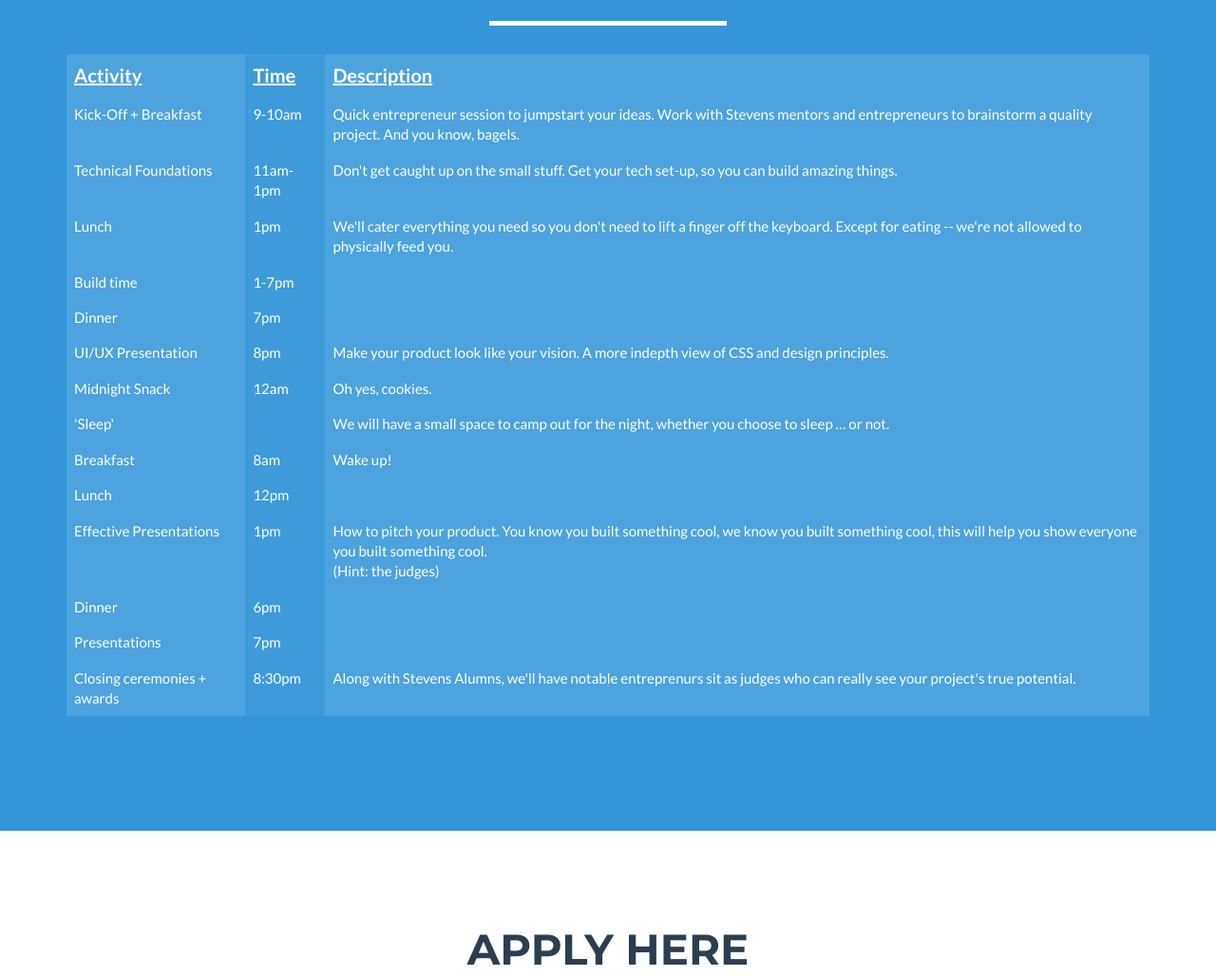
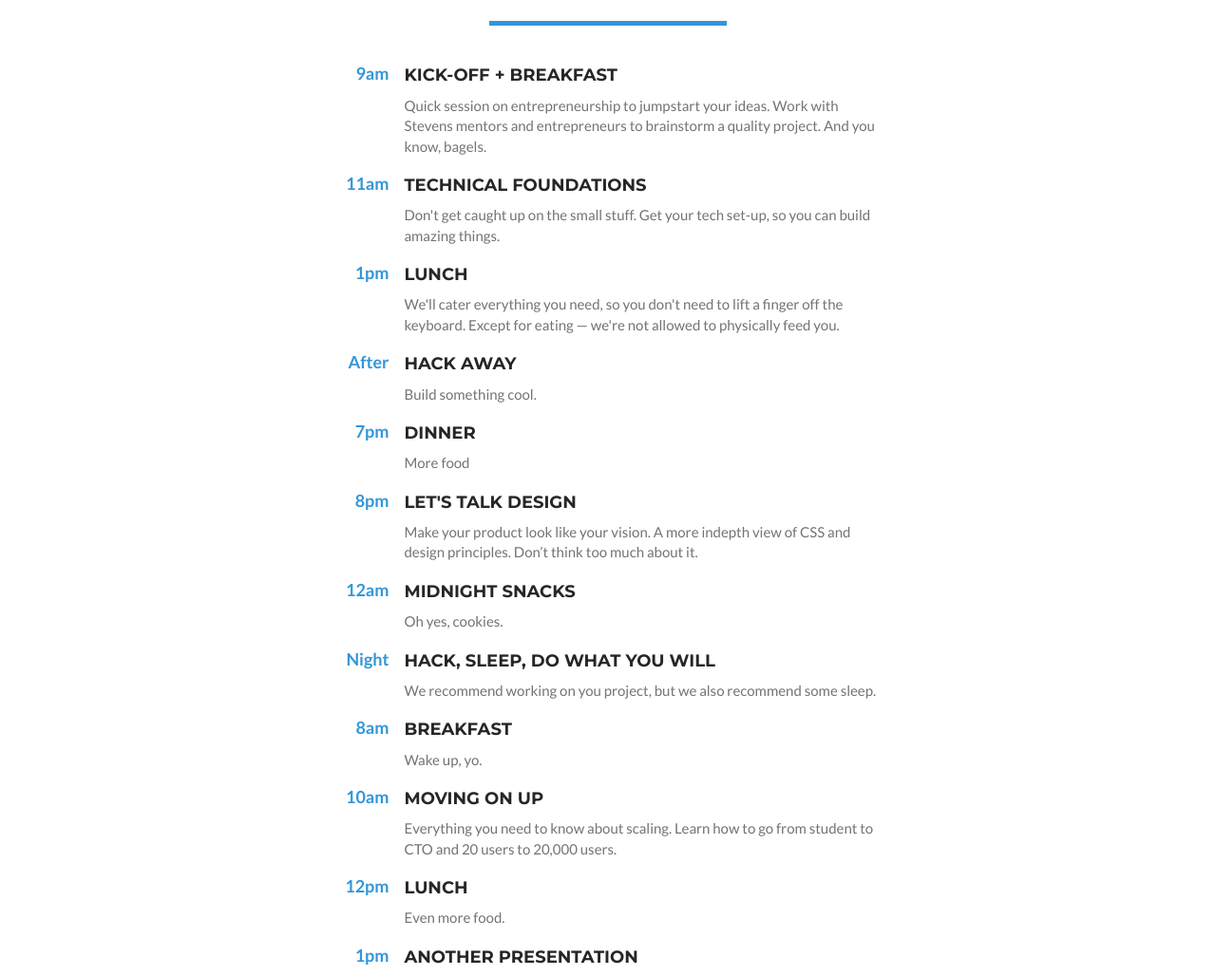
Before and after one commit to venture-hacks/bootstrap-site, a website: page index.html in a window 1280 px wide. Shown: the part 2285-3313 px from the top of the page at 95% size. Drawn offline with nearby package versions, Linux system fonts and the light colour scheme.

Commit message:
made schedule better looking, re-colored apply

```diff
--- a/css/freelancer.css
+++ b/css/freelancer.css
@@ -182,14 +182,7 @@ section.success {
   background: #3396d8;
   color: white;
 }
-section.success a,
-section.success a:hover,
-section.success a:focus,
-section.success a:active,
-section.success a.active {
-  color: #2C3E50;
-  outline: none;
-}
+
 @media (max-width: 767px) {
   section {
     padding: 75px 0;
@@ -807,12 +800,6 @@ footer .footer-below {
   text-align: left;
 }
 
-col:nth-child(odd){
-  background-color: rgba(255,255,255,.12)
-}
-col:nth-child(even){
-  background-color: rgba(255,255,255,.05)
-}
 .table thead{
   font-size: 20px;
     text-decoration: underline;
@@ -870,11 +857,12 @@ background-color: #343432;
 .navbar-default .navbar-brand:hover, .navbar-default .navbar-brand:focus{
   color: #3396d8;
 }
-.apply_btn_blue{
-  border: solid 3px #2c3e50;
+.apply_btn_white{
+  border: solid 3px white;
   padding: 10px 35px;
-  padding-bottom: 15px;
+  padding-bottom: 15px;;
   border-radius: 10px;
+  color: white
 }
 .apply_btn_blue:hover{
   opacity: .8;
@@ -942,3 +930,30 @@ background-color: #343432;
         float:none;
     }
 }
+td{
+  color: #737373;
+}
+td.time{
+  text-align: right;
+  color: #3396d8;
+  font-weight: bold;
+  font-size: 1.2em;
+}
+td h1{
+  font-size: 1.2em;
+  color: #262626;
+  margin-top: 5px;
+}
+#schedule h2{
+  color: #3396d8;
+}
+#schedule{
+  background-color: white;
+}
+#apply{
+  background-color: #3396d8
+}
+
+table{
+  margin: auto;
+}
--- a/index.html
+++ b/index.html
@@ -191,7 +191,7 @@
                         </p>
                         <br>
                         <br>
-                        <a href="community" id="appLink" class="button apply_btn_blue com_btn">
+                        <a href="community" id="appLink" class="button apply_btn_white com_btn">
                         Community Page
                     </a>
                     </div>
@@ -209,88 +209,98 @@
             <div class="row">
                 <div class="col-lg-12 text-center">
                     <h2>Schedule</h2>
-                    <hr class="star-light blue-star">
-                      <table class="table">
+                    <hr class="star-primary">
+                      <table class="table" style="max-width: 600px">
                     <col><col><col>
-    <thead>
-      <tr>
-        <th>Activity</th>
-        <th>Time</th>
-        <th>Description</th>
-      </tr>
-    </thead>
     <tbody>
       <tr>
-        <td>Kick-Off + Breakfast</td>
-          <td>9-10am</td>
-          <td>Quick entrepreneur session to jumpstart your ideas. Work with Stevens mentors and entrepreneurs to brainstorm a quality project. And you know, bagels.</td>
+          <td class="time">9am</td>
+          <td>
+              <h1>Kick-Off + Breakfast</h1>
+             Quick session on entrepreneurship to jumpstart your ideas. Work with Stevens mentors and entrepreneurs to brainstorm a quality project. And you know, bagels.
+</td>
       </tr>
       <tr>
-        <td>Technical Foundations</td>
-        <td>11am-1pm</td>
-        <td> Don't get caught up on the small stuff. Get your tech set-up, so you can build amazing things.</td>
+        <td class="time">11am</td>
+        <td><h1>Technical Foundations</h1>
+        Don't get caught up on the small stuff. Get your tech set-up, so you can build amazing things.
+</td>
       </tr>
       <tr>
-        <td>Lunch</td>
-        <td>1pm</td>
-        <td>We'll cater everything you need so you don't need to lift a finger off the keyboard. Except for eating -- we're not allowed to physically feed you.</td>
+        <td class="time">1pm</td>
+        <td><h1>Lunch</h1>
+            We'll cater everything you need, so you don't need to lift a finger off the keyboard. Except for eating — we're not allowed to physically feed you.
+</td>
       </tr>
       <tr>
-          <td>Build time</td>
-          <td>1-7pm</td>
-          <td></td>
+          <td class="time">After</td>
+          <td>
+          <h1>Hack Away</h1>
+              Build something cool.
+          </td>
+      </tr>
+    <tr>
+        <td class="time">7pm</td>
+        <td>
+        <h1>Dinner</h1>
+            More food
+        </td>
       </tr>
       <tr>
-        <td>Dinner</td>
-        <td>7pm</td>
-        <td></td>
+        <td class="time">8pm</td>
+        <td>
+        <h1>Let's Talk Design</h1>
+            Make your product look like your vision. A more indepth view of CSS and design principles. Don’t think too much about it.
+        </td>
       </tr>
       <tr>
-        <td>UI/UX Presentation</td>
-        <td>8pm</td>
-        <td>Make your product look like your vision. A more indepth view of CSS and design principles.</td>
+        <td class="time">12am</td>
+        <td><h1>Midnight Snacks</h1>
+        Oh yes, cookies.
+</td>
       </tr>
       <tr>
-        <td>Midnight Snack</td>
-        <td>12am</td>
-        <td>Oh yes, cookies.</td>
+        <td class="time">Night</td>
+        <td><h1>Hack, Sleep, Do what you will</h1>
+            We recommend working on you project, but we also recommend some sleep.
+</td>
       </tr>
       <tr>
-          <td>'Sleep'</td>
-          <td></td>
-          <td>We will have a small space to camp out for the night, whether you choose to sleep &hellip; or not.</td>
+          <td class="time">8am</td>
+          <td><h1>Breakfast</h1>
+             Wake up, yo.
+</td>
       </tr>
       <tr>
-        <td>Breakfast</td>
-        <td>8am</td>
-        <td>Wake up!</td>
+        <td class="time">10am</td>
+        <td><h1>Moving On Up</h1>
+            Everything you need to know about scaling. Learn how to go from student to CTO and 20 users to 20,000 users.
+</td>
       </tr>
       <tr>
-        <td>Lunch</td>
-        <td>12pm</td>
-        <td></td>
+        <td class="time">12pm</td>
+        <td><h1>Lunch</h1>
+            Even more food.
+          </td>
       </tr>
       <tr>
-        <td>Effective Presentations</td>
-        <td>1pm</td>
-        <td>How to pitch your product. You know you built something cool, we know you built something cool, this
-            will help you show everyone you built something cool. <br />(Hint: the judges)</td>
+        <td class="time">1pm</td>
+        <td><h1>Another Presentation</h1>
+            This time, on presentations. More specifically, how to pitch your products. You know you built something cool. We know you built something cool. Let’s make sure the judges know.
+</td>
       </tr>
       <tr>
-        <td>Dinner</td>
-        <td>6pm</td>
-        <td></td>
+        <td class="time">5:30pm</td>
+        <td><h1>Submissions Due!</h1>
+            You’ll get more details on what exactly you’ll need to submit.
+          </td>
       </tr>
       <tr>
-        <td>Presentations</td>
-        <td>7pm</td>
-        <td></td>
-      </tr>
-      <tr>
-        <td>Closing ceremonies + awards</td>
-        <td>8:30pm</td>
-        <td>Along with Stevens Alumns, we'll have notable entreprenurs sit as judges who can really see your project's
-            true potential.</td>
+        <td class="time">6pm</td>
+        <td><h1>Dinner, Presentations, Awards</h1>
+            Head on over to Babbio for dinner. This is where we'll be giving presentations to the panel of judges.
+
+          </td>
       </tr>
     </tbody>
   </table>
@@ -304,16 +314,16 @@
         <div class="container">
             <div class="row">
                 <div class="col-lg-12 text-center">
-                    <h2>Apply Here</h2>
-                    <hr class="star-primary">
+                    <h2 style="color:white">Apply Here</h2>
+                    <hr class="star-light blue-star">
                 </div>
             </div>
             <div class="row">
                 <div class="col-lg-12 text-center">
-                    <p>The deadline to apply is July 8th. Be bold, apply now! </p>
+                    <p style="color: ##2c3e50">The deadline to apply is July 8th. Be bold, apply now! </p>
                     <br />
                     <br />
-                    <a href="http://goo.gl/forms/1sCqRsbLPLVPzL4F2" id="appLink" class="button apply_btn_blue">
+                    <a href="http://goo.gl/forms/1sCqRsbLPLVPzL4F2" id="appLink" class="button apply_btn_white">
                         Application Form
                     </a>
                 </div>
@@ -378,7 +388,7 @@
                             <img class="img-responsive" src="img/stevens_official_white.png" alt="" width="270" style="margin: auto">
                         </a>
                     </div>
-                    <!-- <div class="footer-col col-md-4">
+                    <!--div class="footer-col col-md-4">
                         <h3>Around the Web</h3>
                         <ul class="list-inline">
                             <li>
@@ -391,7 +401,7 @@
                                 <a href="#" class="btn-social btn-outline"><i class="fa fa-fw fa-twitter"></i></a>
                             </li>
                         </ul>
-                    </div> -->
+                    </div-->
                     <div class="footer-col col-md-4">
                         <h3 class="footer-header">Questions?</h3>
                         <p>miyengar@stevens.edu<br />
```
